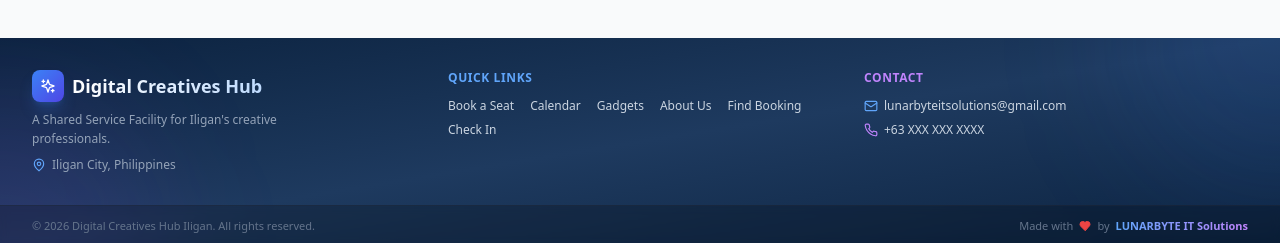
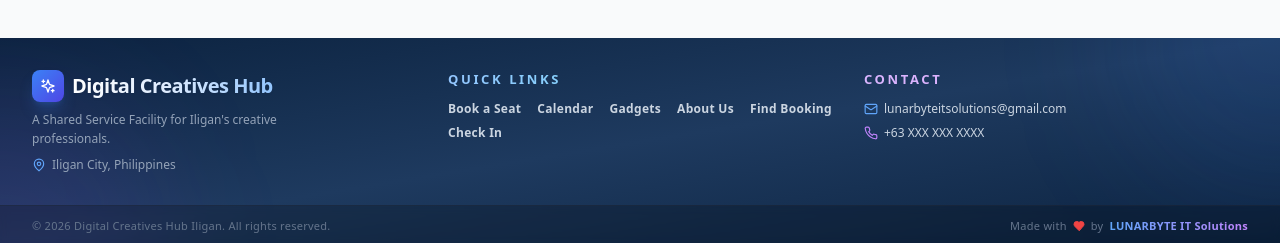
Before and after one commit to xellosmoon/Digital-Creatives-Hub-OS, a React (Vite) app: page / in a window 1280 px wide. Shown: the part 3006-3249 px from the top of the page. Built offline with nearby package versions, Linux system fonts and the light colour scheme; no server answers; the database is empty.

Commit message:
Punch up footer typography with bolder weights and gradient headings

```diff
--- a/src/components/shared/Footer.tsx
+++ b/src/components/shared/Footer.tsx
@@ -29,7 +29,7 @@ export default function Footer(): JSX.Element {
               <div className="w-8 h-8 rounded-lg bg-gradient-to-br from-blue-500 to-indigo-600 flex items-center justify-center shadow-lg shadow-blue-500/25">
                 <Sparkles className="w-4 h-4 text-white" />
               </div>
-              <h2 className="text-lg font-bold bg-gradient-to-r from-white to-blue-200 bg-clip-text text-transparent">
+              <h2 className="text-xl font-black tracking-tight bg-gradient-to-r from-white via-blue-100 to-blue-300 bg-clip-text text-transparent drop-shadow-sm">
                 Digital Creatives Hub
               </h2>
             </div>
@@ -44,7 +44,7 @@ export default function Footer(): JSX.Element {
 
           {/* Quick Links */}
           <div>
-            <h3 className="text-xs font-bold uppercase tracking-wider text-blue-400 mb-3">
+            <h3 className="text-[13px] font-extrabold uppercase tracking-[0.2em] text-transparent bg-clip-text bg-gradient-to-r from-blue-300 to-cyan-300 mb-3">
               Quick Links
             </h3>
             <div className="flex flex-wrap gap-x-4 gap-y-2 text-xs">
@@ -52,7 +52,7 @@ export default function Footer(): JSX.Element {
                 <Link
                   key={to}
                   to={to}
-                  className="text-slate-300 hover:text-white transition-colors duration-200"
+                  className="font-semibold tracking-wide text-slate-300 hover:text-white hover:-translate-y-0.5 transition-all duration-200"
                 >
                   {label}
                 </Link>
@@ -62,18 +62,18 @@ export default function Footer(): JSX.Element {
 
           {/* Contact */}
           <div>
-            <h3 className="text-xs font-bold uppercase tracking-wider text-purple-400 mb-3">
+            <h3 className="text-[13px] font-extrabold uppercase tracking-[0.2em] text-transparent bg-clip-text bg-gradient-to-r from-purple-300 to-fuchsia-300 mb-3">
               Contact
             </h3>
             <div className="flex flex-col gap-2 text-xs">
               <a
                 href="mailto:lunarbyteitsolutions@gmail.com"
-                className="inline-flex items-center gap-1.5 text-slate-300 hover:text-white transition-colors"
+                className="inline-flex items-center gap-1.5 font-medium text-slate-300 hover:text-white transition-colors"
               >
                 <Mail className="w-3.5 h-3.5 text-blue-400" />
                 lunarbyteitsolutions@gmail.com
               </a>
-              <span className="inline-flex items-center gap-1.5 text-slate-300">
+              <span className="inline-flex items-center gap-1.5 font-medium text-slate-300">
                 <Phone className="w-3.5 h-3.5 text-purple-400" />
                 +63 XXX XXX XXXX
               </span>
@@ -85,8 +85,8 @@ export default function Footer(): JSX.Element {
       {/* Bottom Bar */}
       <div className="relative border-t border-slate-800/50 bg-black/20 backdrop-blur-sm">
         <div className="max-w-7xl mx-auto px-4 sm:px-6 lg:px-8 py-3 flex flex-col sm:flex-row items-center justify-between gap-2 text-center sm:text-left text-[11px] text-slate-500">
-          <p>© {year} Digital Creatives Hub Iligan. All rights reserved.</p>
-          <p className="flex items-center gap-1.5">
+          <p className="font-medium tracking-wide">© {year} Digital Creatives Hub Iligan. All rights reserved.</p>
+          <p className="flex items-center gap-1.5 font-medium tracking-wide">
             Made with
             <Heart className="w-3 h-3 text-red-500 fill-red-500" />
             by
```
